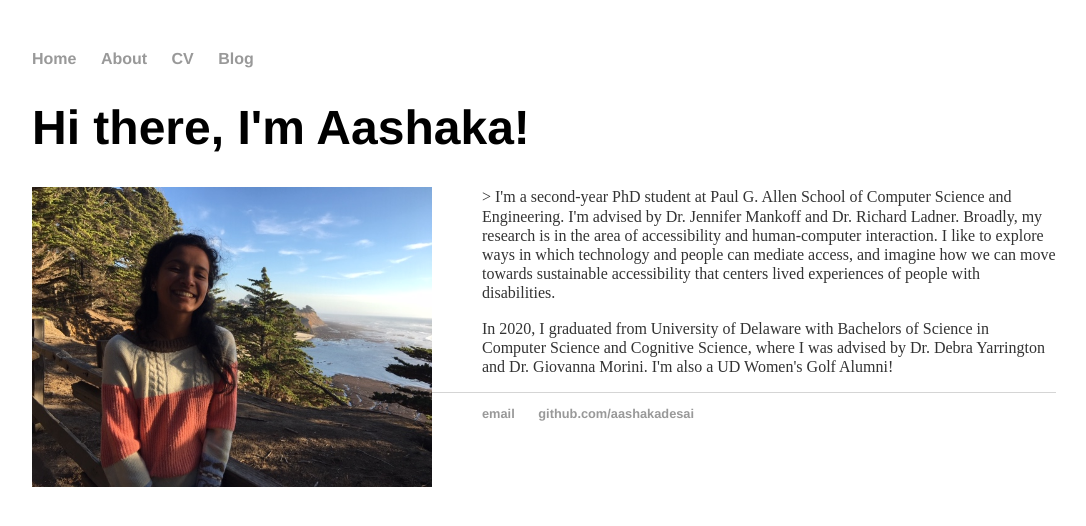
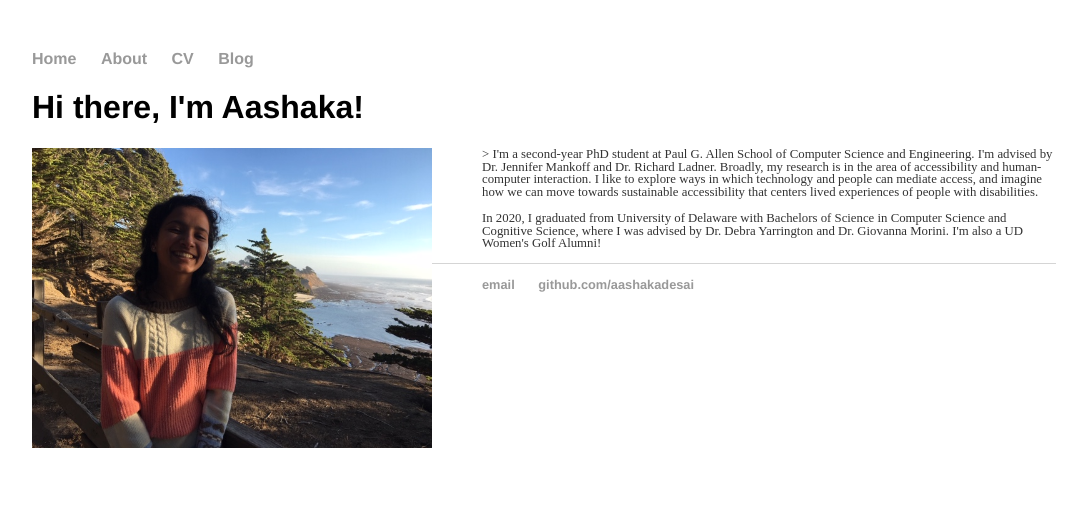
Before and after one commit to aashakadesai/aashakadesai.github.io, a Jekyll site: the page built from index.html, in a window 1280 px wide. Shown: the top 526 px of the page, without its empty margins (96-1182 px from the left). Built offline with Jekyll 4.4.1, drawn with Linux system fonts in a browser that asks for light colours.

Commit message:
Update main.css

```diff
--- a/css/main.css
+++ b/css/main.css
@@ -20,12 +20,12 @@ a:hover {
     text-decoration: underline;
 }
 h1 {
-    font-size: 3em;
+    font-size: 2em;
     font-family:'Helvetica', 'Arial', 'Sans-Serif';
 }
 p {
-    font-size: 1em;
-    line-height: 1.2em;
+    font-size: 0.8em;
+    line-height: 1em;
     color: #333;
 }
 footer {
```
